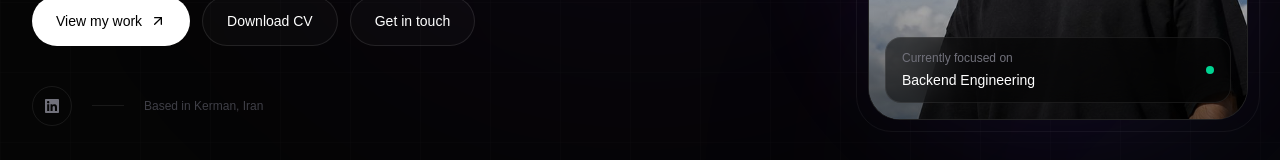
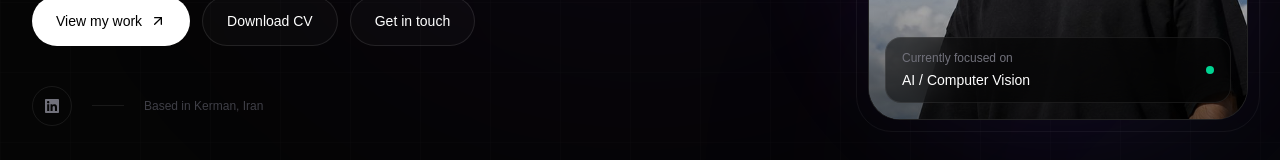
Before and after one commit to amirabbas-salari/portfolio, a Next.js app: page / in a window 1280 px wide. Shown: the part 488-648 px from the top of the page. Built offline with nearby package versions, Linux system fonts and the light colour scheme.

Commit message:
Update Hero.tsx

```diff
--- a/src/components/home/Hero.tsx
+++ b/src/components/home/Hero.tsx
@@ -70,7 +70,7 @@ export default function Hero() {
                     </p>
 
                     <p className="mt-0.5 text-[11px] font-medium text-white sm:mt-1 sm:text-sm">
-                      Backend Engineering
+                      AI / Computer Vision
                     </p>
                   </div>
 
@@ -102,7 +102,7 @@ export default function Hero() {
 
             {/* Role */}
             <p className="text-[10px] font-medium uppercase tracking-[0.2em] text-violet-400 sm:text-xs sm:tracking-[0.3em]">
-              {profile.role} · {profile.focus}
+              {profile.role}
             </p>
 
             {/* Name */}
```
